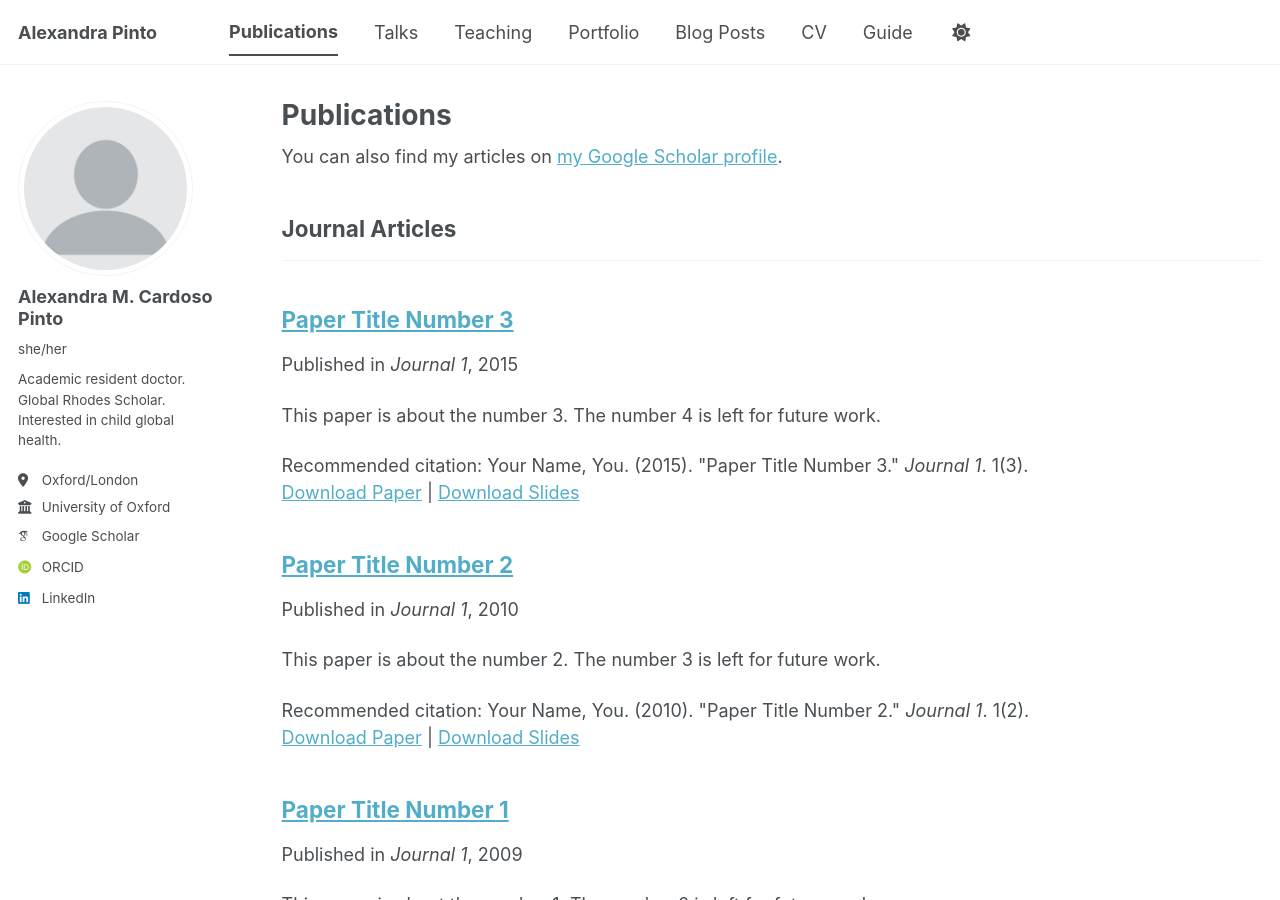
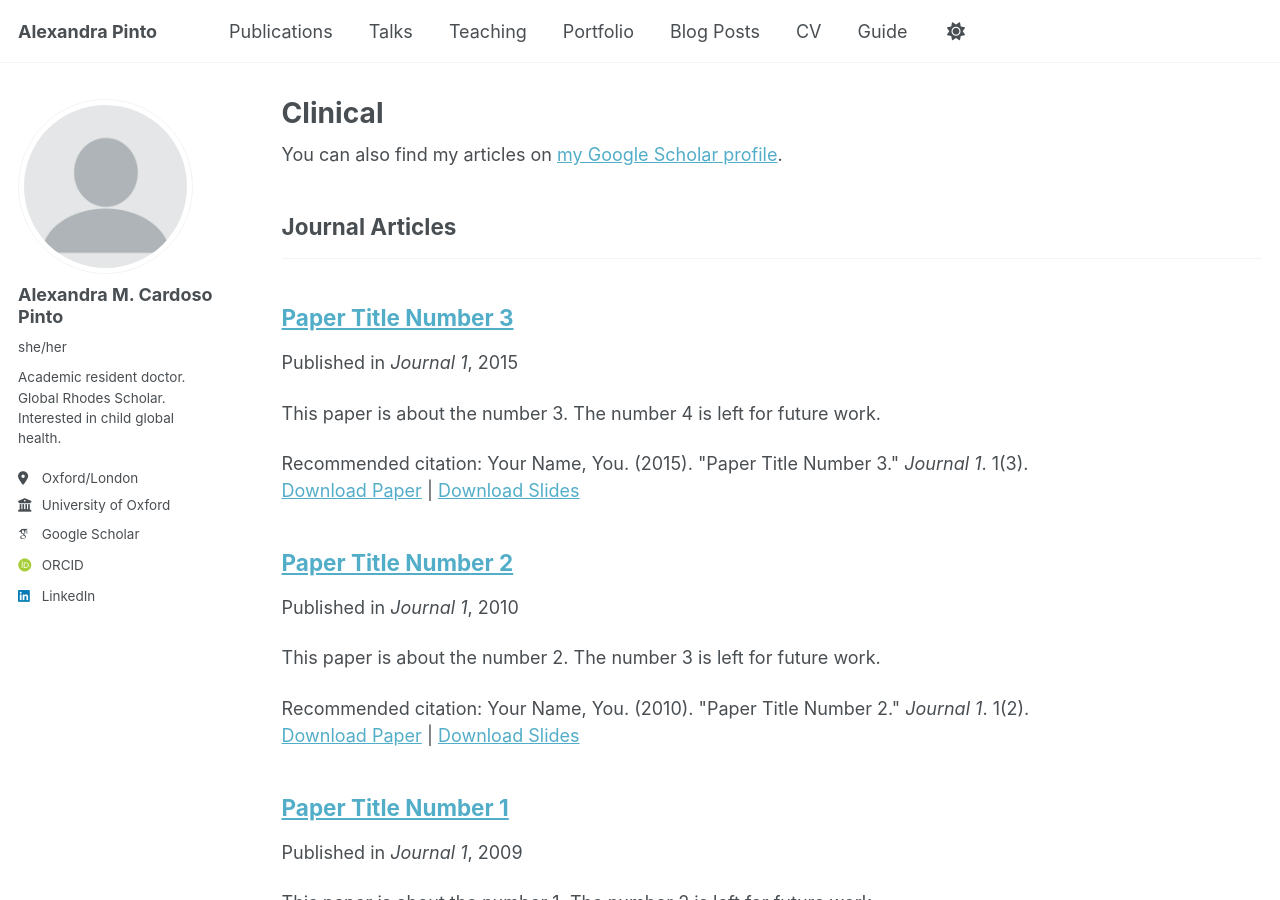
Before and after one commit to alexandramcp/alexandramcp.github.io, a Jekyll site: the page built from _pages/clinical.html, in a window 1280 px wide and 900 px high. Built offline with Jekyll 4.4.1, drawn with Linux system fonts in a browser that asks for light colours; some web fonts are replaced; a script bundle is joined from its source files by our own code; library files that are not in the unit come from our copies.

Commit message:
Update and rename publications.html to clinical.html

```diff
--- a/_pages/publications.html
+++ b/_pages/clinical.html
@@ -1,7 +1,7 @@
 ---
 layout: archive
-title: "Publications"
-permalink: /publications/
+title: "Clinical"
+permalink: /clinical/
 author_profile: true
 ---
 
```
